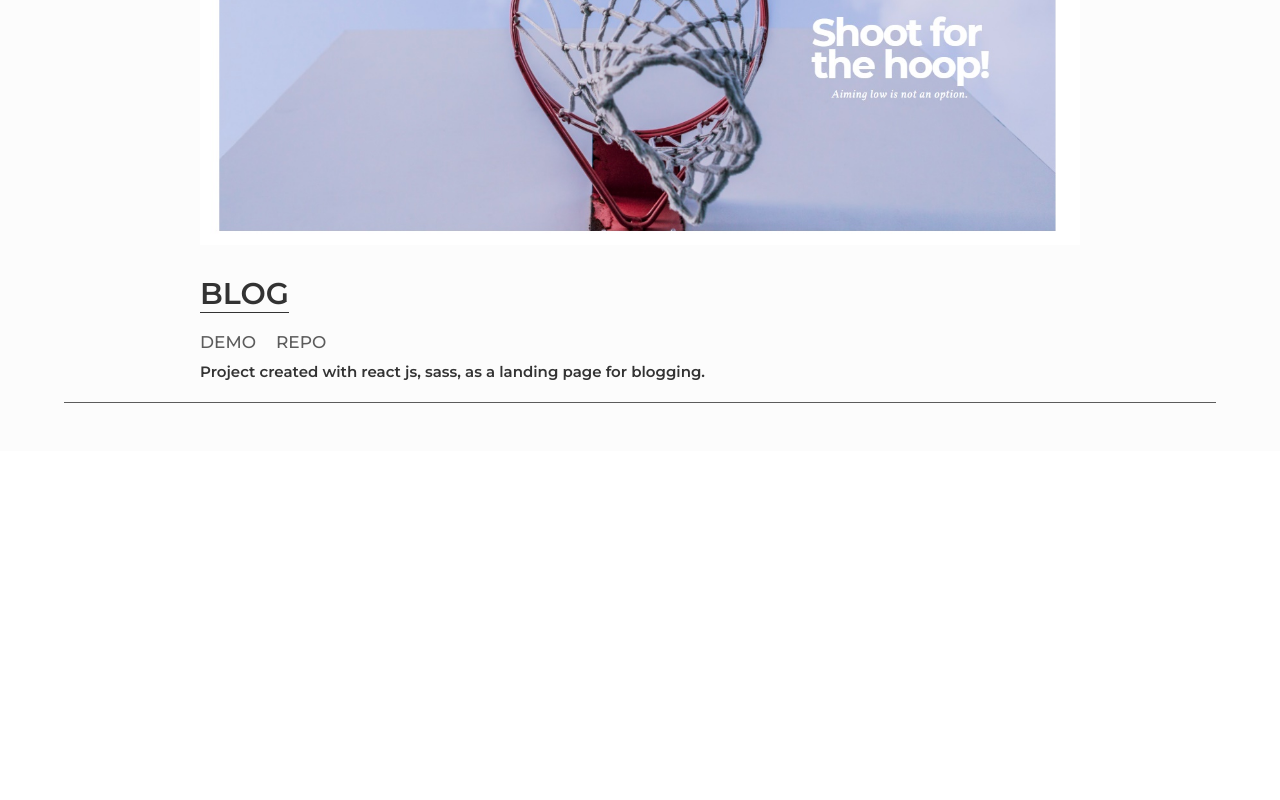
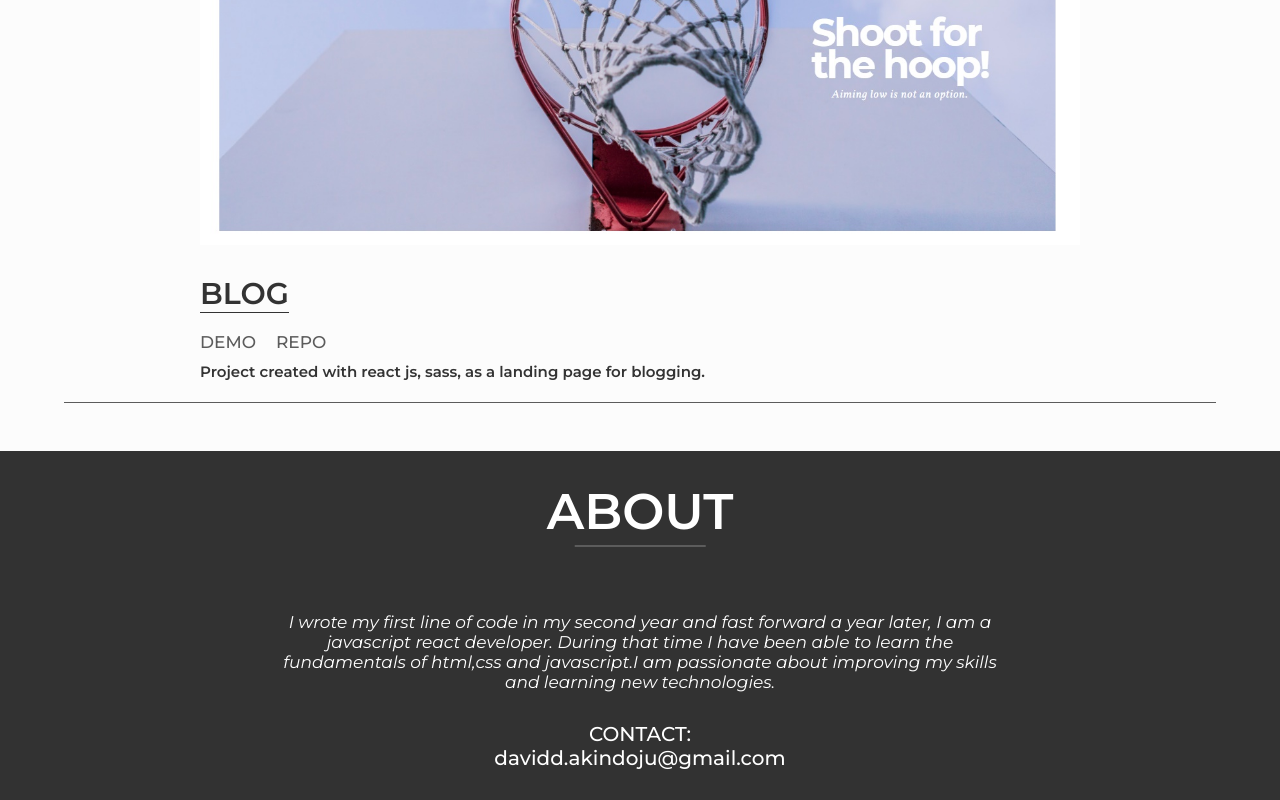
Before and after one commit to akindoju/akindoju, a React (Create React App) app: page / in a window 1280 px wide. Shown: the part 4640-5440 px from the top of the page. Before the commit the page ends 5091 px from the top, so only its background shows below. Built offline with nearby package versions, Linux system fonts and the light colour scheme.

Commit message:
Created footer

```diff
--- a/src/App.jsx
+++ b/src/App.jsx
@@ -4,6 +4,7 @@ import Header from "./components/Header/Header";
 import Skills from "./components/Skills/Skills";
 import Experience from "./components/Experience/Experience";
 import Projects from "./components/Projects/Projects";
+import Footer from "./components/Footer/Footer";
 
 const App = () => {
   return (
@@ -12,6 +13,7 @@ const App = () => {
       <Skills />
       <Experience />
       <Projects />
+      <Footer />
     </div>
   );
 };
--- a/src/components/Footer/Footer.jsx
+++ b/src/components/Footer/Footer.jsx
@@ -1,7 +1,30 @@
 import React from "react";
+import "./Footer.scss";
 
 const Footer = () => {
-  return <section className="footer" id="footer"></section>;
+  return (
+    <section className="footer" id="footer">
+      <h1 className="sectionTitle" style={{ color: "white" }}>
+        About
+      </h1>
+
+      <p>
+        I wrote my first line of code in my second year and fast forward a year
+        later, I am a javascript react developer. During that time I have been
+        able to learn the fundamentals of html,css and javascript.I am
+        passionate about improving my skills and learning new technologies.
+      </p>
+
+      <h4>Contact:</h4>
+      <a
+        href="mailto:davidd.akindoju@gmail.com"
+        target="_blank"
+        rel="noreferrer"
+      >
+        davidd.akindoju@gmail.com
+      </a>
+    </section>
+  );
 };
 
 export default Footer;
--- a/src/components/Footer/Footer.scss
+++ b/src/components/Footer/Footer.scss
@@ -0,0 +1,55 @@
+.footer {
+  display: flex;
+  align-items: center;
+  justify-content: center;
+  flex-direction: column;
+  background: rgba(black, 0.8);
+  padding: 3rem;
+
+  p {
+    font-family: "Montserrat", sans-serif;
+    font-size: 1.7rem;
+    text-align: center;
+    color: white;
+    width: 60%;
+    font-style: italic;
+  }
+
+  h4 {
+    font-family: "Montserrat", sans-serif;
+    font-size: 2rem;
+    text-transform: uppercase;
+    color: white;
+    margin-top: 3rem;
+    font-weight: 300;
+  }
+
+  a {
+    &:visited,
+    &:link {
+      font-family: "Montserrat", sans-serif;
+      font-size: 2rem;
+      color: white;
+      text-decoration: none;
+      position: relative;
+
+      &::after {
+        content: "";
+        display: block;
+        position: absolute;
+        left: 50%;
+        bottom: -5px;
+        height: 1px;
+        background: white;
+        transition: width 0.3s ease 0s, left 0.3s ease 0s;
+        width: 0;
+        backface-visibility: none;
+      }
+
+      &:hover::after {
+        width: 80%;
+        left: 10%;
+      }
+    }
+  }
+}
```
